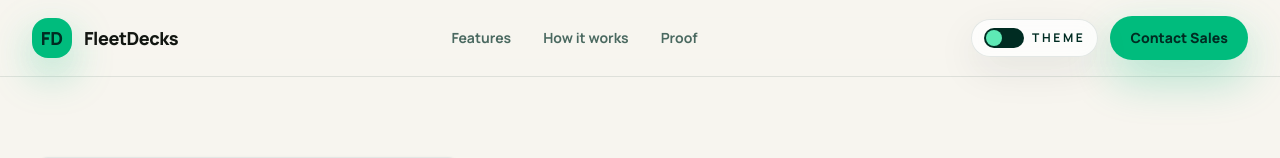
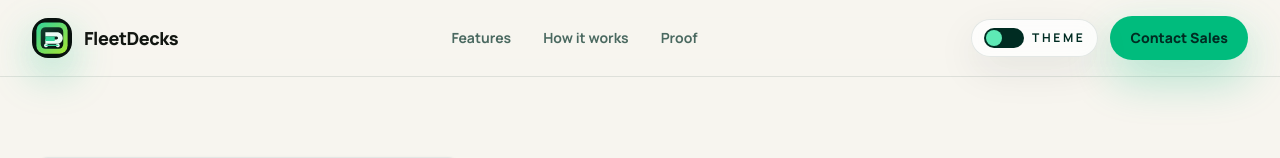
Before and after one commit to akl773/fleetdesk-landing, a Next.js app: page / in a window 1280 px wide. Shown: the top 158 px of the page. Built offline with nearby package versions, Linux system fonts and the light colour scheme; no server answers.

Commit message:
feat: replace text-based logo with svg icon in navigation header

```diff
--- a/app/page.tsx
+++ b/app/page.tsx
@@ -102,9 +102,13 @@ export default function Home() {
       <header className="sticky top-0 z-30 border-b border-emerald-950/10 bg-[#f7f5ef]/80 backdrop-blur-xl transition-colors dark:border-white/10 dark:bg-[#07110d]/75">
         <nav className="mx-auto flex max-w-7xl items-center justify-between px-5 py-4 sm:px-8" aria-label="Primary navigation">
           <a href="#top" className="flex items-center gap-3" aria-label="FleetDecks home">
-            <span className="grid h-10 w-10 place-items-center rounded-2xl bg-emerald-500 text-lg font-black text-emerald-950 shadow-[0_16px_40px_rgba(16,185,129,0.35)]">
-              FD
-            </span>
+            <img
+              src="/fleetdecks-icon.svg"
+              alt=""
+              width="40"
+              height="40"
+              className="h-10 w-10 rounded-2xl shadow-[0_16px_40px_rgba(16,185,129,0.35)]"
+            />
             <span className="text-lg font-black tracking-tight">FleetDecks</span>
           </a>
 
```
